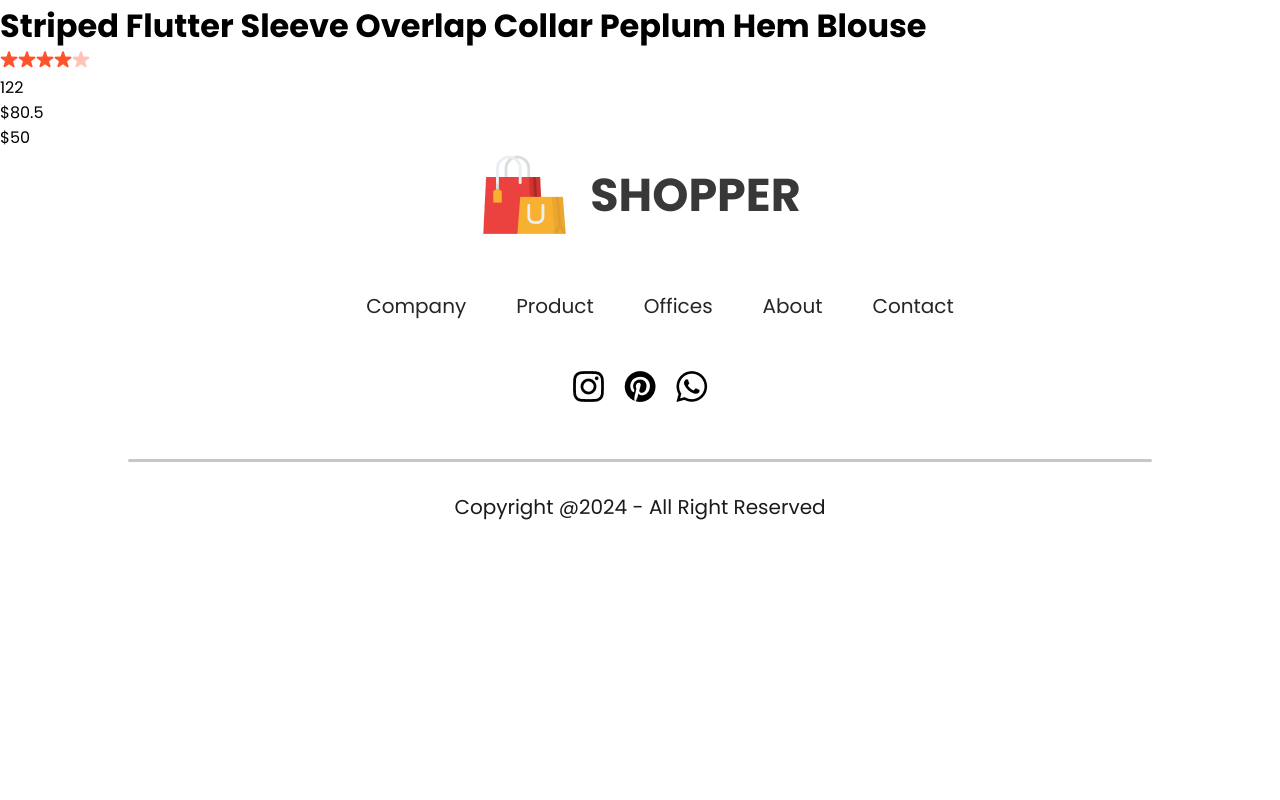
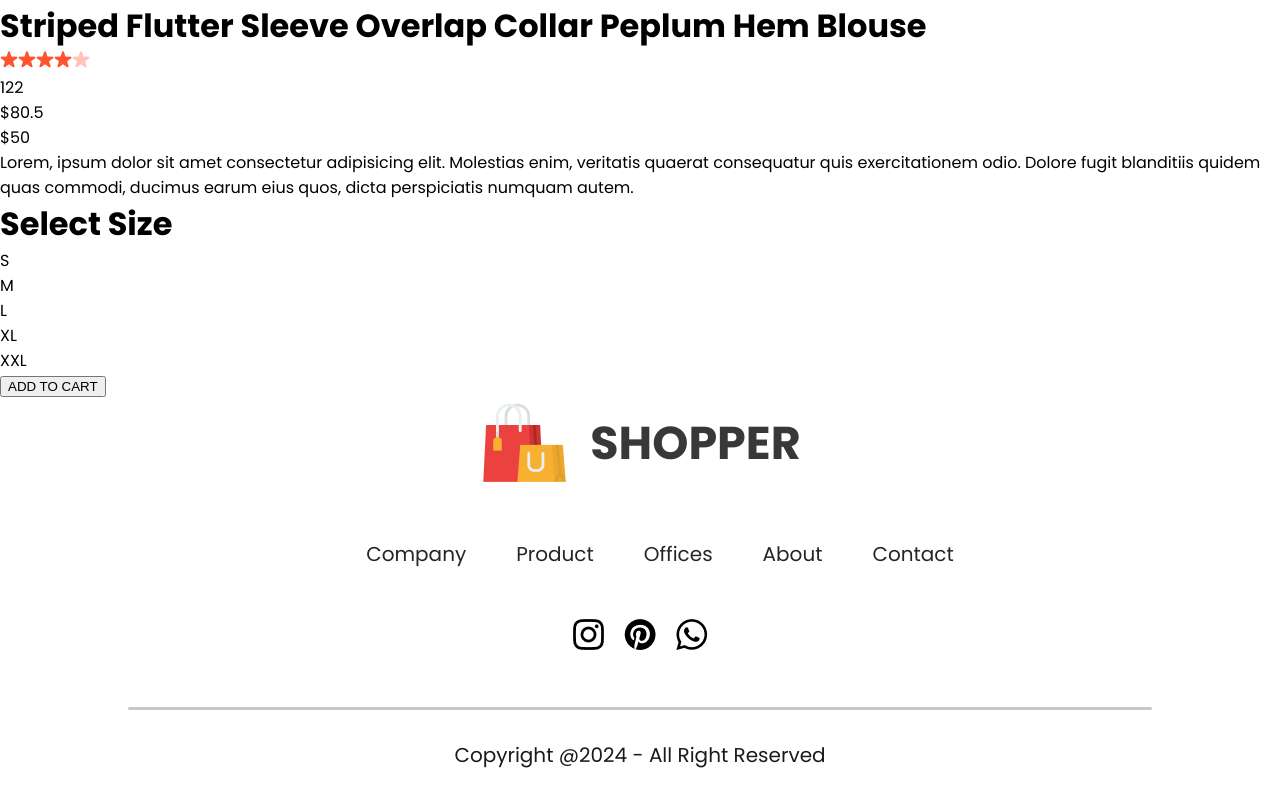
Before and after one commit to Indranil102/Shopping, a React (Create React App) app: page /product/1 in a window 1280 px wide. Shown: the part 1395-2195 px from the top of the page. Before the commit the page ends 1947 px from the top, so only its background shows below. Built offline with nearby package versions, Linux system fonts and the light colour scheme; a web font is replaced by a local one.

Commit message:
productdisplay update

```diff
--- a/src/Components/ProductDisplay/ProductDisplay.jsx
+++ b/src/Components/ProductDisplay/ProductDisplay.jsx
@@ -33,8 +33,21 @@ const ProductDisplay = (props) => {
             <div className="productdisplay-right-price-new">${product.new_price}</div>
         </div>
         <div className="productdisplay-righ-description">
+            Lorem, ipsum dolor sit amet consectetur adipisicing elit. Molestias enim, veritatis quaerat consequatur quis exercitationem odio. Dolore fugit blanditiis quidem quas commodi, ducimus earum eius quos, dicta perspiciatis numquam autem.
 
         </div>
+         <dic className="productdisplay-right-size">
+            <h1>Select Size</h1>
+            <div className="productdisplay-right-size">
+                <div>S</div>
+                <div>M</div>
+                <div>L</div>
+                <div>XL</div>
+                <div>XXL</div>
+            </div>
+         </dic>
+         <button>ADD TO CART</button>
+         <p className='productdisplay-right-category'></p>
 
      </div>
     </div>
```
